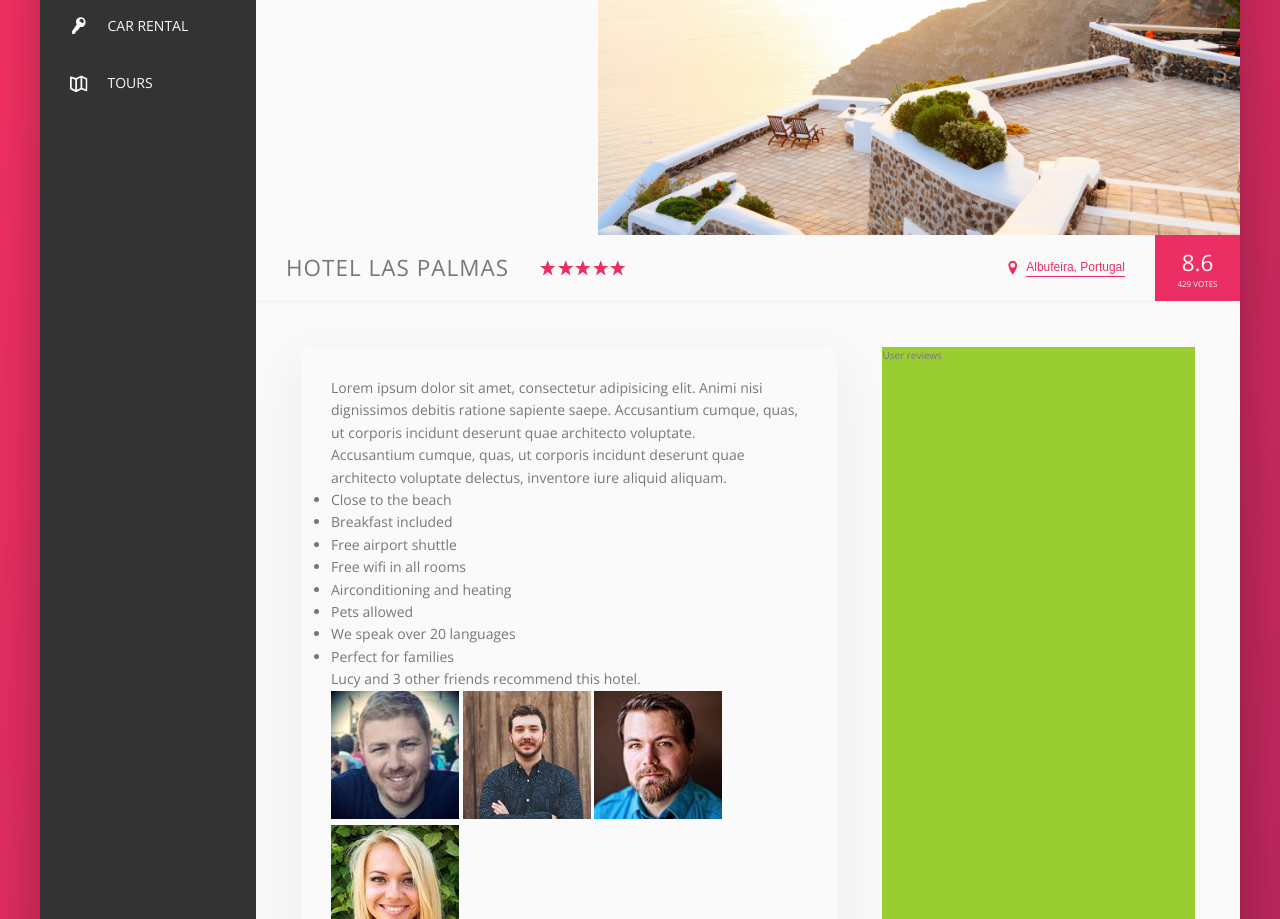
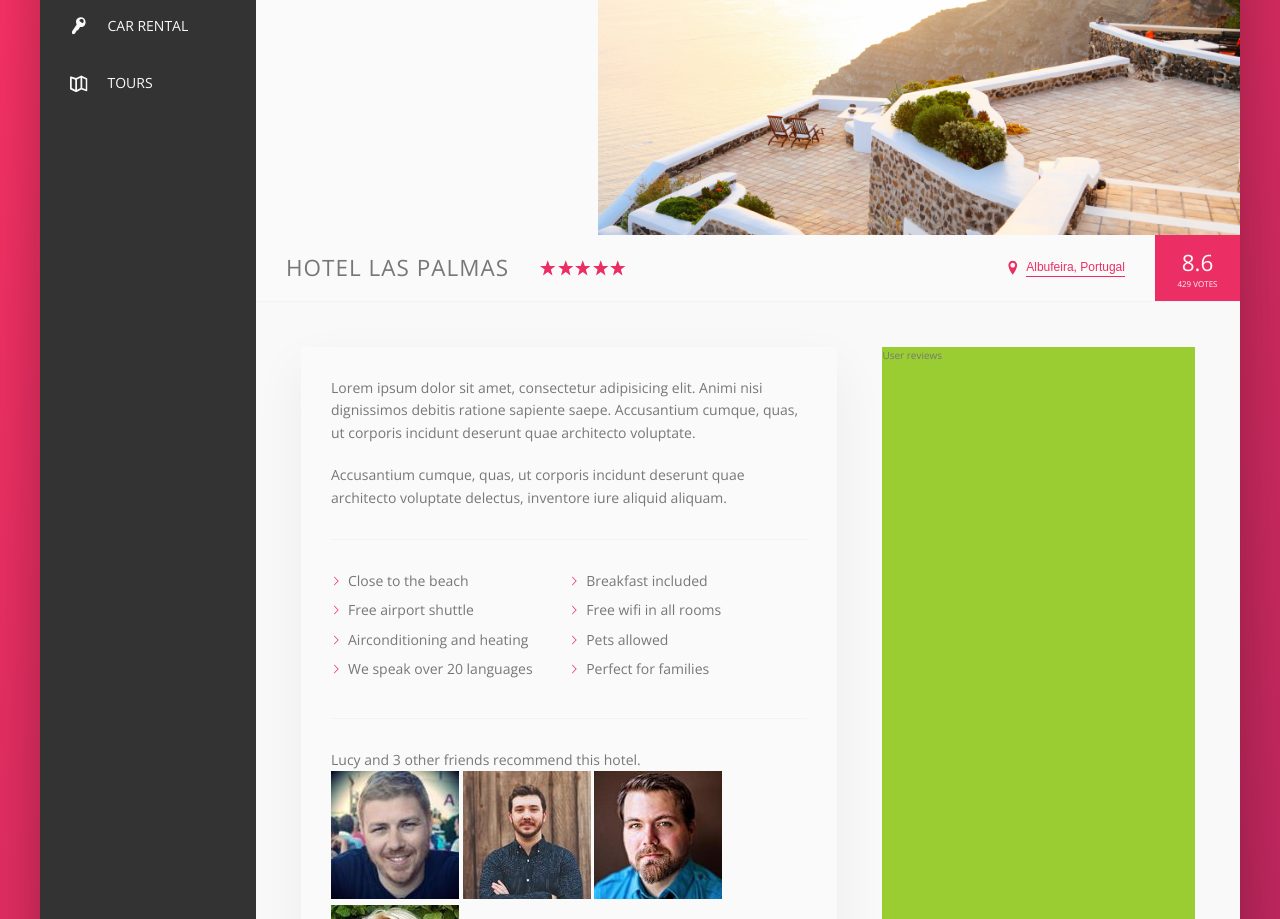
Before and after one commit to barrosdaniel/AcademicProjects-14Trello, a website: page index.html in a window 1280 px wide. Shown: the part 300-1219 px from the top of the page. Drawn offline with nearby package versions, Linux system fonts and the light colour scheme.

Commit message:
feature: Add Details > Description section > paragraphs and list styling

```diff
--- a/sass/components/_components.scss
+++ b/sass/components/_components.scss
@@ -330,3 +330,55 @@
   background-color: yellowgreen;
   flex: 1;
 }
+
+
+
+////////////////////////////////////
+// Paragraph
+.paragraph:not(:last-of-type) {
+  margin-bottom: 2rem;
+}
+
+
+
+////////////////////////////////////
+// List
+.list {
+  list-style: none;
+  margin: 3rem 0;
+  padding: 3rem 0;
+  border-top: var(--line);
+  border-bottom: var(--line);
+
+  display: flex;
+  flex-wrap: wrap;
+
+  &__item {
+    flex: 0 0 50%;
+    margin-bottom: .7rem;
+  }
+
+  &__item::before {
+    content: "";
+    display: inline-block;
+    height: 1rem;
+    width: 1rem;
+    margin-right: .7rem;
+
+    // Newer browsers
+    background-color: var(--color-primary);
+    -webkit-mask-image: url(../img/chevron-thin-right.svg);
+    -webkit-mask-size: cover;
+
+
+    // Older browsers
+    // background-image: url(../img/chevron-thin-right.svg);
+    // background-size: cover;
+  }
+}
+
+
+
+
+////////////////////////////////////
+// Recommendation
```
Also changed, not shown: css/style.css.
